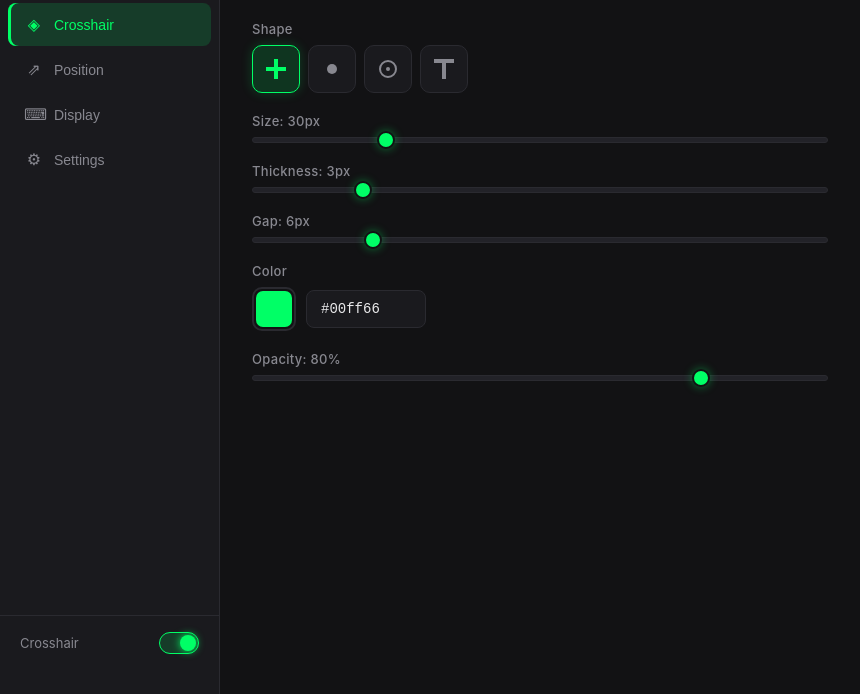
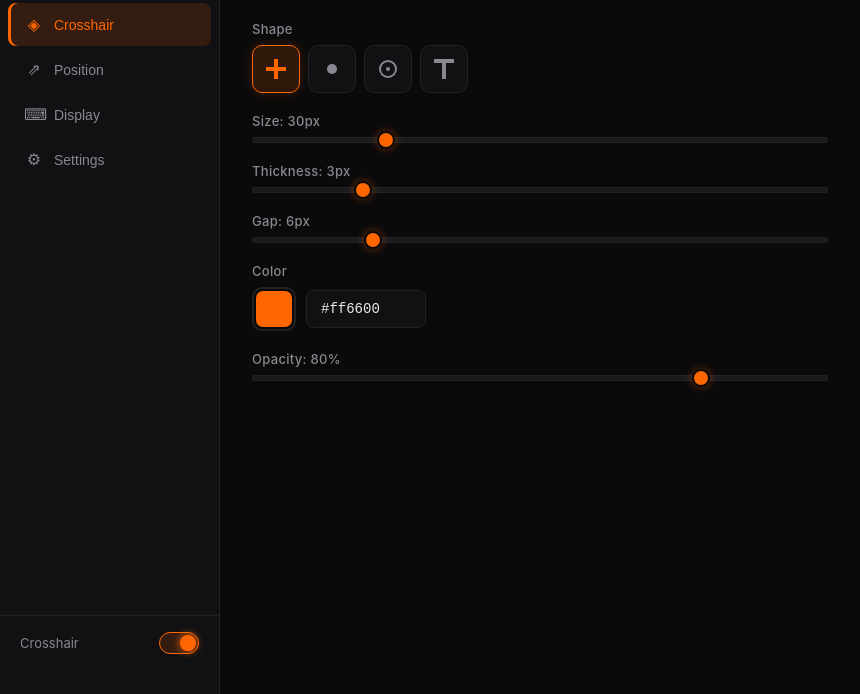
Before and after one commit to Way-cfg/Crosshair-Way, an Electron app: page dashboard.html in a window 860 px wide. Shown: the part 106-800 px from the top of the page. Drawn offline with Linux system fonts and the light colour scheme; no server answers.

Commit message:
Overhaul theme: matte black (#0a0a0b) + neon orange (#ff6600)
- dashboard.css: full color swap green->orange, background #0a0a0b
- dashboard.html: default color picker #ff6600
- overlay.js: default crosshair color #ff6600
- main.js: default store color #ff6600

```diff
--- a/dashboard.css
+++ b/dashboard.css
@@ -5,15 +5,15 @@
 }
 
 :root {
-  --bg-primary: #121214;
-  --bg-secondary: #1a1a1e;
-  --bg-tertiary: #222228;
-  --accent: #00ff66;
-  --accent-dim: rgba(0, 255, 102, 0.15);
+  --bg-primary: #0a0a0b;
+  --bg-secondary: #111113;
+  --bg-tertiary: #1a1a1d;
+  --accent: #ff6600;
+  --accent-dim: rgba(255, 102, 0, 0.15);
   --text-primary: #e8e8ea;
   --text-secondary: #888890;
-  --border-color: #2a2a30;
-  --shadow-glow: 0 0 20px rgba(0, 255, 102, 0.15);
+  --border-color: #222226;
+  --shadow-glow: 0 0 20px rgba(255, 102, 0, 0.15);
 }
 
 body {
@@ -305,7 +305,7 @@ input:checked + .slider:before {
   border-color: var(--accent);
   background: var(--accent-dim);
   color: var(--accent);
-  box-shadow: 0 0 12px rgba(0, 255, 102, 0.2);
+  box-shadow: 0 0 12px rgba(255, 102, 0, 0.2);
 }
 
 .shape-btn svg {
@@ -333,13 +333,13 @@ input:checked + .slider:before {
   background: var(--accent);
   border-radius: 50%;
   cursor: pointer;
-  box-shadow: 0 0 10px rgba(0, 255, 102, 0.4);
+  box-shadow: 0 0 10px rgba(255, 102, 0, 0.4);
   border: 2px solid var(--bg-primary);
   transition: box-shadow 0.2s ease;
 }
 
 .glow-slider::-webkit-slider-thumb:hover {
-  box-shadow: 0 0 20px rgba(0, 255, 102, 0.7);
+  box-shadow: 0 0 20px rgba(255, 102, 0, 0.7);
 }
 
 .glow-slider::-moz-range-thumb {
@@ -349,7 +349,7 @@ input:checked + .slider:before {
   border-radius: 50%;
   cursor: pointer;
   border: 2px solid var(--bg-primary);
-  box-shadow: 0 0 10px rgba(0, 255, 102, 0.4);
+  box-shadow: 0 0 10px rgba(255, 102, 0, 0.4);
 }
 
 /* Color Picker */
@@ -393,7 +393,7 @@ input:checked + .slider:before {
 .color-picker-row input[type="text"]:focus {
   border-color: var(--accent);
   outline: none;
-  box-shadow: 0 0 8px rgba(0, 255, 102, 0.2);
+  box-shadow: 0 0 8px rgba(255, 102, 0, 0.2);
 }
 
 /* Buttons */
@@ -411,7 +411,7 @@ input:checked + .slider:before {
 }
 
 .action-btn:hover {
-  box-shadow: 0 0 20px rgba(0, 255, 102, 0.4);
+  box-shadow: 0 0 20px rgba(255, 102, 0, 0.4);
   transform: translateY(-1px);
 }
 
@@ -449,7 +449,7 @@ input:checked + .slider:before {
 
 .glow-select:focus {
   border-color: var(--accent);
-  box-shadow: 0 0 8px rgba(0, 255, 102, 0.2);
+  box-shadow: 0 0 8px rgba(255, 102, 0, 0.2);
 }
 
 /* Badges */
--- a/dashboard.html
+++ b/dashboard.html
@@ -89,8 +89,8 @@
           <div class="control-group">
             <label>Color</label>
             <div class="color-picker-row">
-              <input type="color" id="colorPicker" value="#00ff66">
-              <input type="text" id="colorHex" value="#00ff66" maxlength="7">
+              <input type="color" id="colorPicker" value="#ff6600">
+              <input type="text" id="colorHex" value="#ff6600" maxlength="7">
             </div>
           </div>
 
--- a/main.js
+++ b/main.js
@@ -7,7 +7,7 @@ const store = new Store({
   defaults: {
     crosshairMode: 'generator',
     shape: 'cross',
-    color: '#00ff66',
+    color: '#ff6600',
     size: 30,
     thickness: 3,
     gap: 6,
--- a/overlay.js
+++ b/overlay.js
@@ -1,7 +1,7 @@
 let state = {
   crosshairMode: 'generator',
   shape: 'cross',
-  color: '#00ff66',
+  color: '#ff6600',
   size: 30,
   thickness: 3,
   gap: 6,
```
